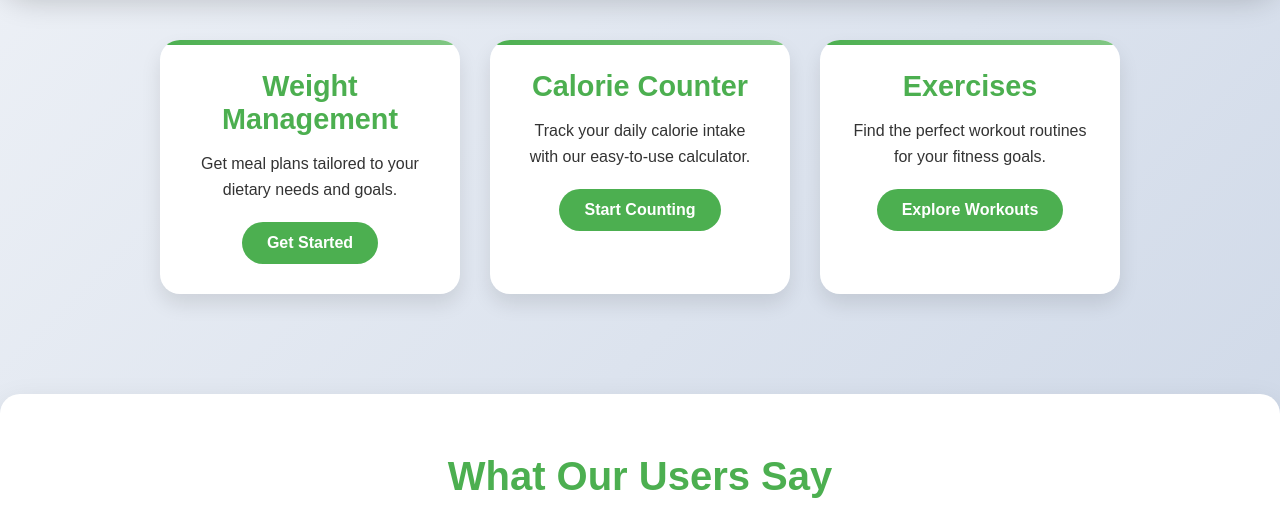
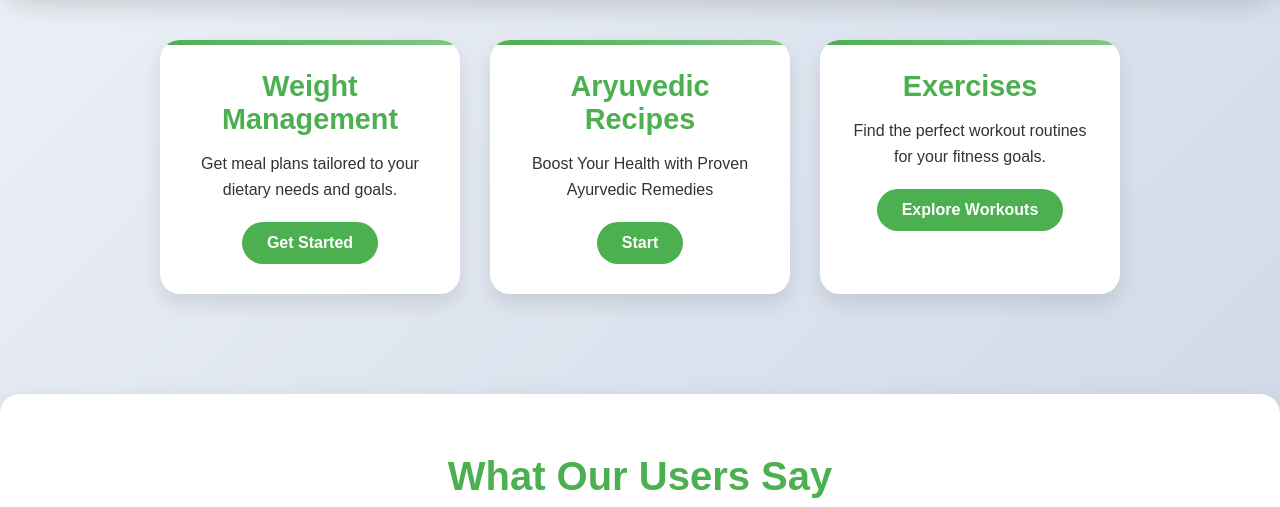
Before and after one commit to DS912008/NutriGuide, a plain HTML site: page dhanu.html in a window 1280 px wide. Shown: the part 590-1097 px from the top of the page. Drawn offline with Linux system fonts and the light colour scheme.

Commit message:
Update dhanu.html

```diff
--- a/dhanu.html
+++ b/dhanu.html
@@ -52,9 +52,9 @@
             <a href="bmi.html">Get Started</a>
         </div>
         <div class="highlight-item">
-            <h2>Calorie Counter</h2>
-            <p>Track your daily calorie intake with our easy-to-use calculator.</p>
-            <a href="calcBMI.html">Start Counting</a>
+            <h2>Aryuvedic Recipes</h2>
+            <p>Boost Your Health with Proven Ayurvedic Remedies</p>
+            <a href="aryuveda.html">Start </a>
         </div>
         <div class="highlight-item">
             <h2>Exercises</h2>
```
